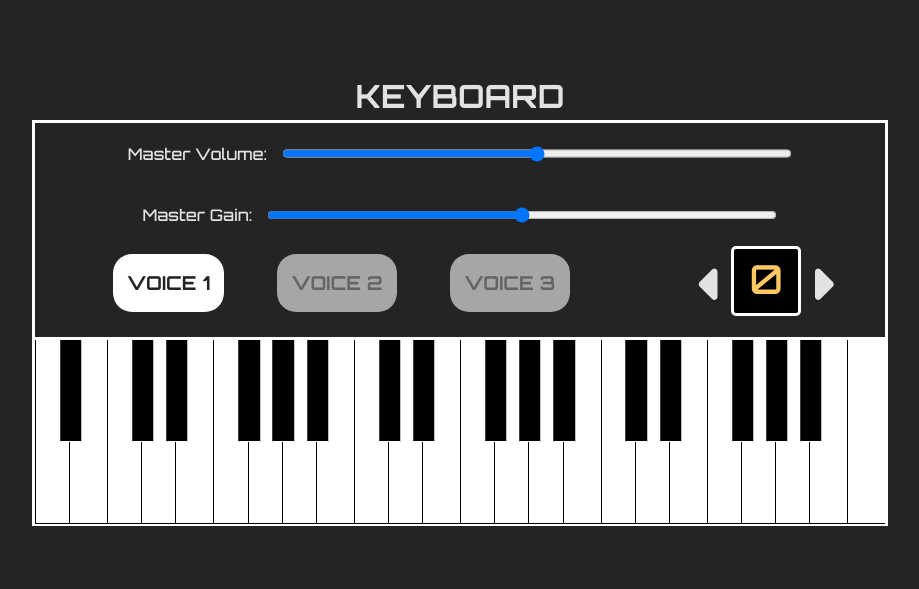
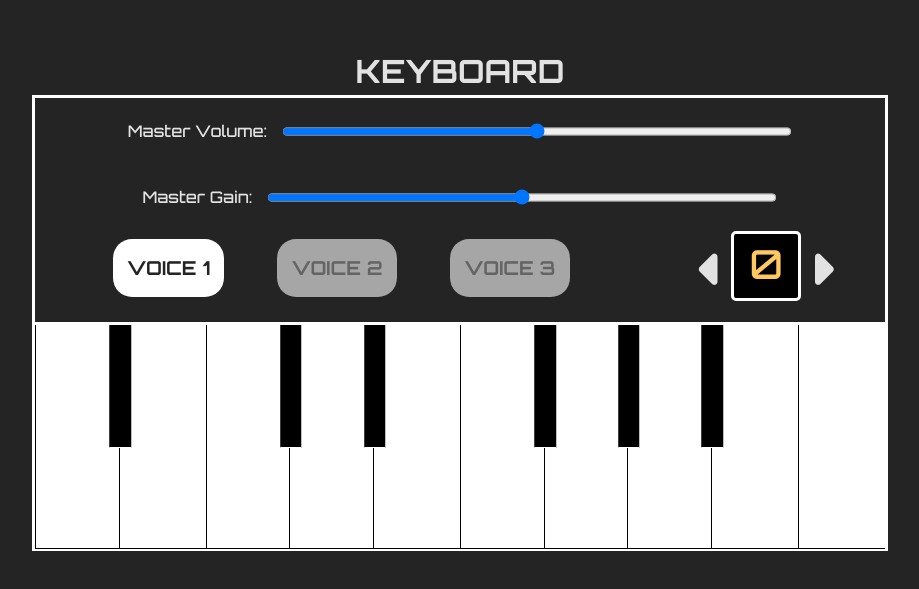
Before and after one commit to nchau3/RK-23-Keyboard, a React (Vite) app: page / in a window 1280 px wide. Shown: the part 101-690 px from the top of the page, without its empty margins (180-1099 px from the left). Built offline with nearby package versions, Linux system fonts and the light colour scheme.

Commit message:
reduce size of note table/keys

```diff
--- a/src/noteTable.js
+++ b/src/noteTable.js
@@ -4,7 +4,7 @@ export default function createNoteTable() {
     noteFreq[i] = [];
   }
 
-  noteFreq[2]["A"] = 110;
+/*   noteFreq[2]["A"] = 110;
   noteFreq[2]["Bb"] = 116.54;
   noteFreq[2]["B"] = 123.47;
   noteFreq[3]["C"] = 130.81;
@@ -15,7 +15,7 @@ export default function createNoteTable() {
   noteFreq[3]["F"] = 174.61;
   noteFreq[3]["F#"] = 185;
   noteFreq[3]["G"] = 196;
-  noteFreq[3]["Ab"] = 207.65;
+  noteFreq[3]["Ab"] = 207.65; */
   noteFreq[3]["A"] = 220;
   noteFreq[3]["Bb"] = 233.08;
   noteFreq[3]["B"] = 246.94;
@@ -32,7 +32,7 @@ export default function createNoteTable() {
   noteFreq[4]["Bb"] = 466.16;
   noteFreq[4]["B"] = 493.88;
   noteFreq[5]["C"] = 523.25;
-  noteFreq[5]["C#"] = 554.37;
+/*   noteFreq[5]["C#"] = 554.37;
   noteFreq[5]["D"] = 587.33;
   noteFreq[5]["Eb"] = 622.25;
   noteFreq[5]["E"] = 659.25;
@@ -43,7 +43,7 @@ export default function createNoteTable() {
   noteFreq[5]["A"] = 880;
   noteFreq[5]["Bb"] = 932.33;
   noteFreq[5]["B"] = 987.77;
-  noteFreq[6]["C"] = 1046.50;
+  noteFreq[6]["C"] = 1046.50; */
 
   return noteFreq;
 }
--- a/src/styles/component-styles/keyboard.scss
+++ b/src/styles/component-styles/keyboard.scss
@@ -1,5 +1,5 @@
 .keyboard {
-  height: 400px;
+  height: 450px;
   width: 850px;
   border: solid white;
   display: flex;
@@ -9,7 +9,7 @@
 
 .keys-container {
   display: flex;
-  height: 60%;
+  height: 70%;
   width: 100%;
   border-top: solid white;
   position: relative;
```
